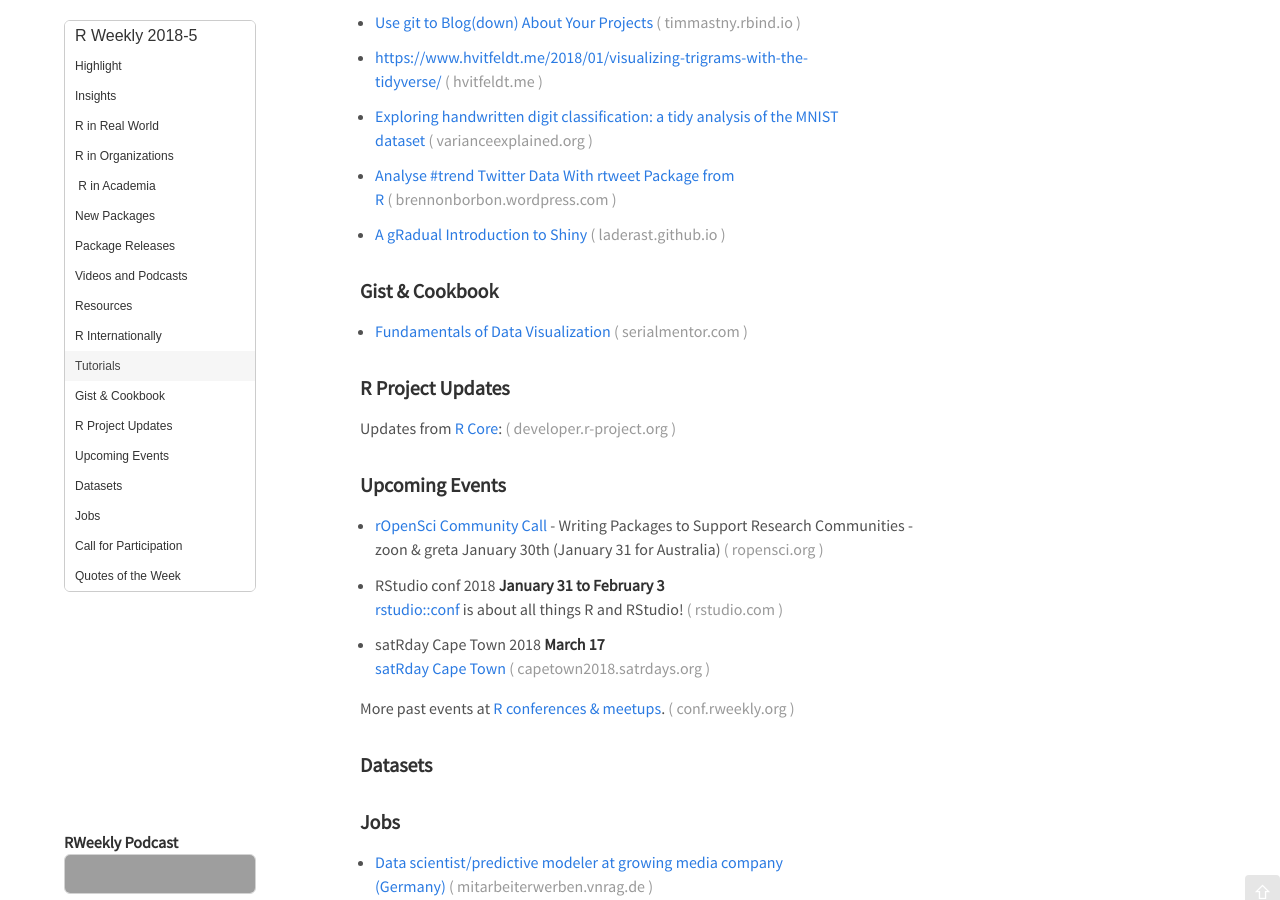
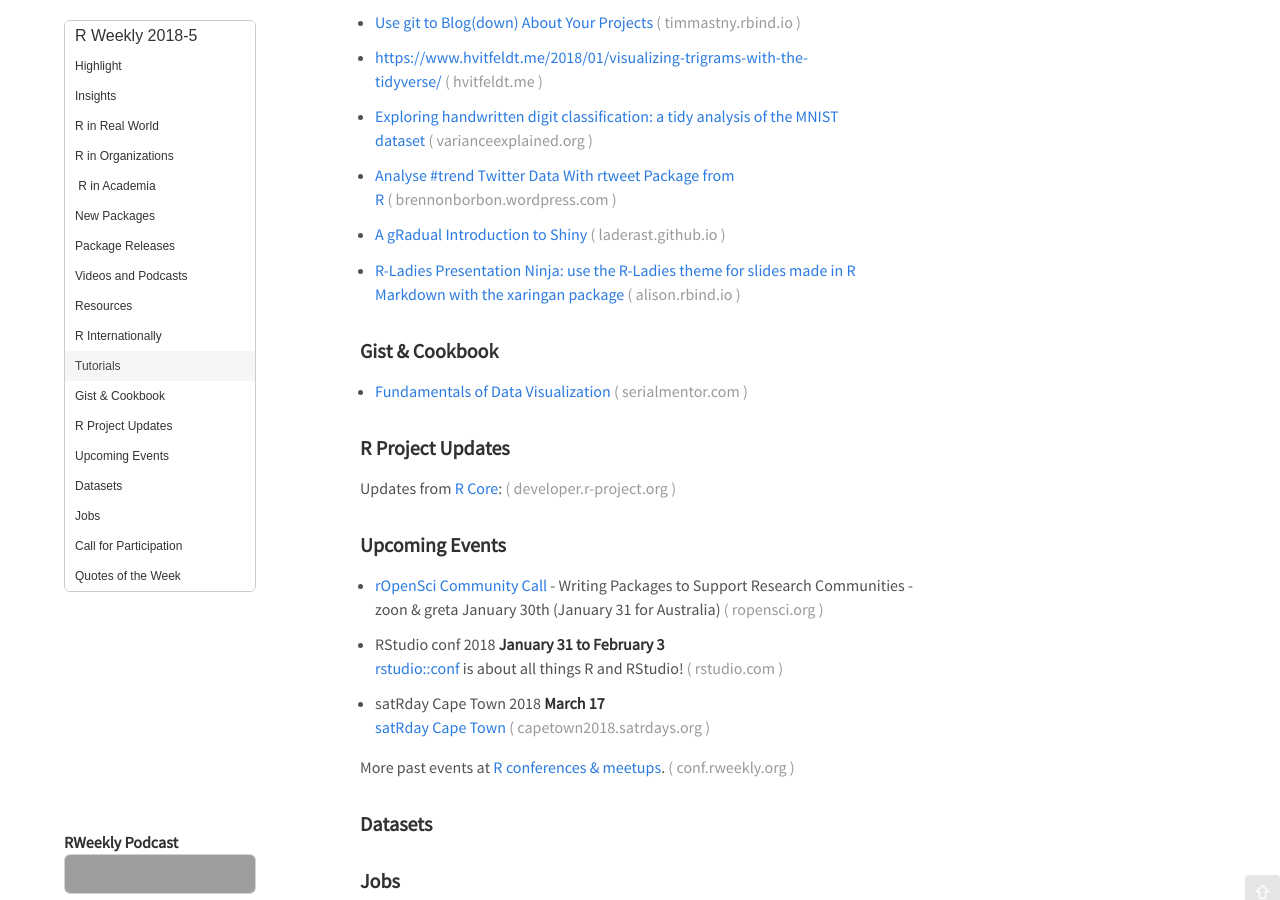
Before and after one commit to rweekly/rweekly.org, a Jekyll site: the page built from draft.md, in a window 1280 px wide and 900 px high, scrolled down 1786 px. Built offline with Jekyll 4.4.1, drawn with Linux system fonts in a browser that asks for light colours; emoji names are drawn with the system emoji font; comment, search, counter and statistics services are not loaded; grey boxes are pictures that could not be loaded.

Commit message:
added R-Ladies slides tutorial

```diff
--- a/draft.md
+++ b/draft.md
@@ -98,6 +98,8 @@ Release Date: 2018-1-29
 
 + [A gRadual Introduction to Shiny](http://laderast.github.io/2018/01/23/gradual-introduction-to-shiny/)
 
++ [R-Ladies Presentation Ninja: use the R-Ladies theme for slides made in R Markdown with the xaringan package](https://alison.rbind.io/post/r-ladies-slides/)
+
 <!--<div class="post-more-begin"></div><div class="post-more-end"></div>-->
 
 ### Gist & Cookbook
```
